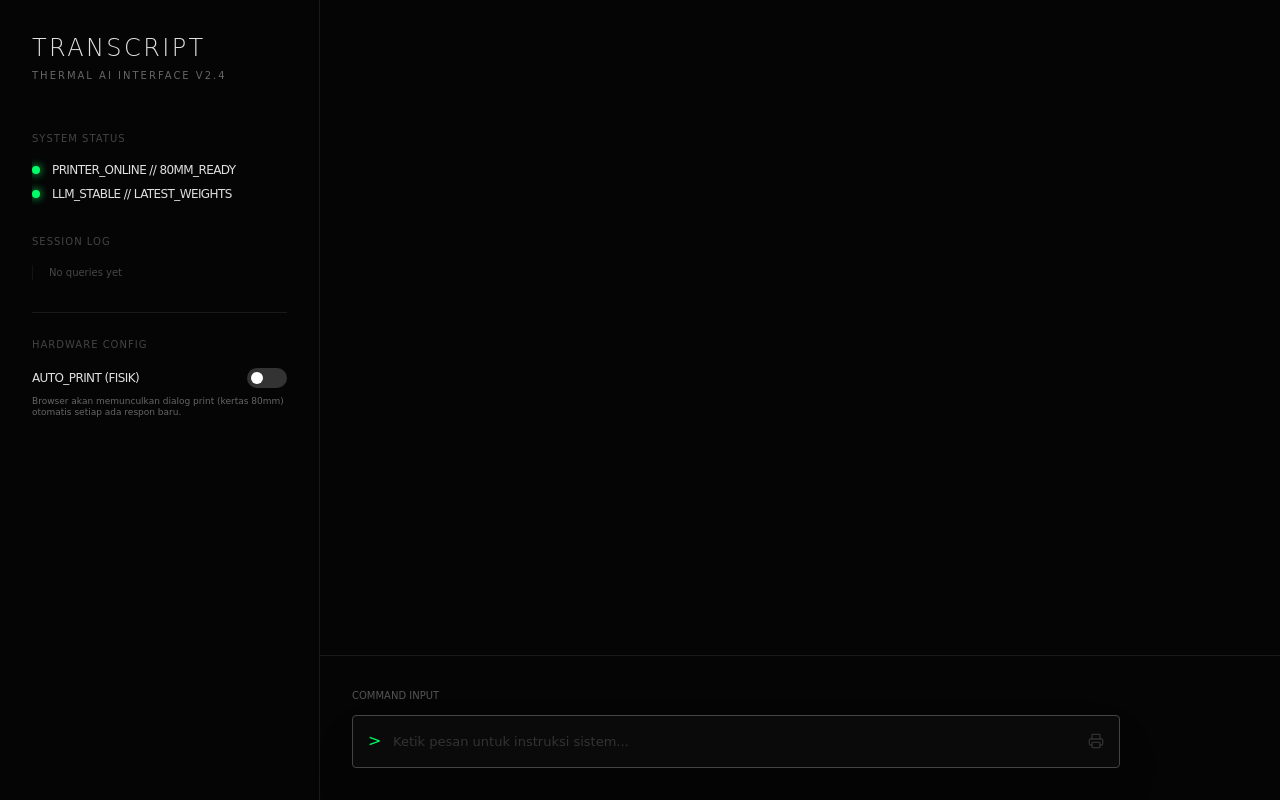
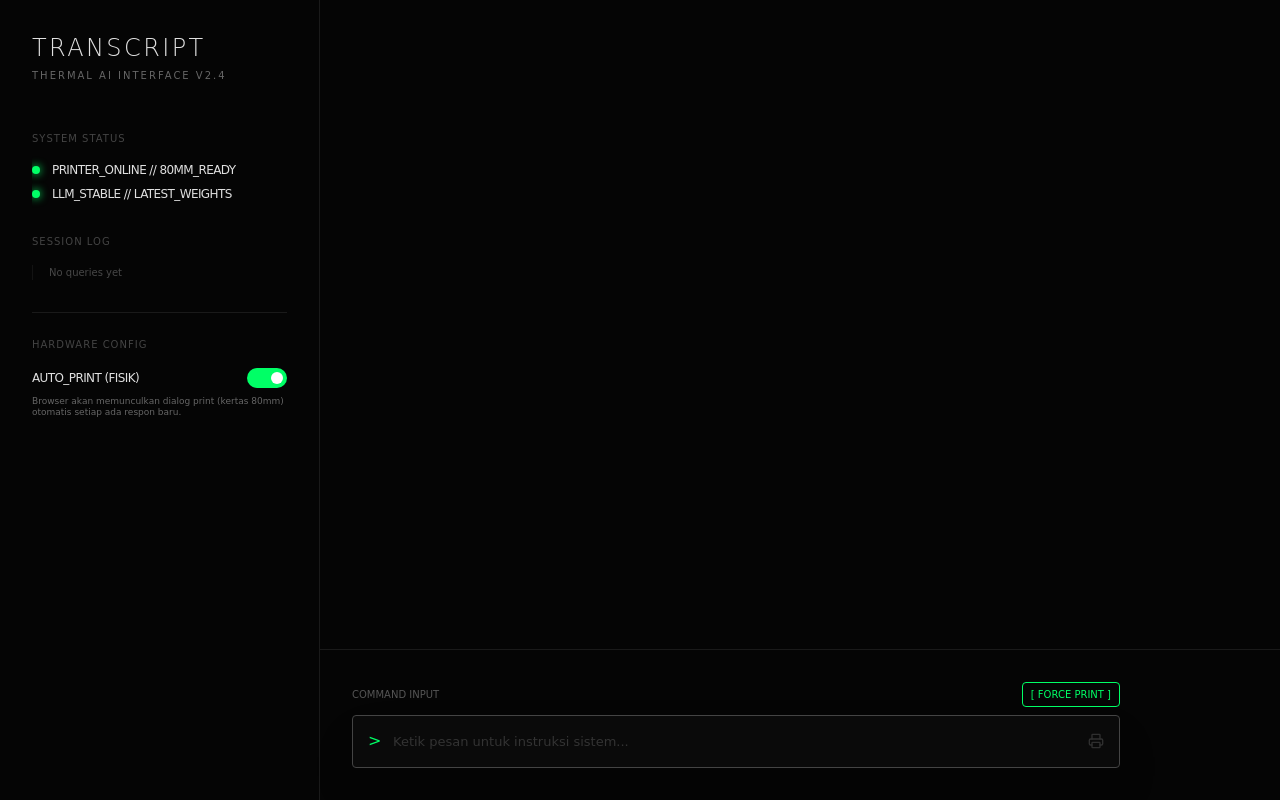
Before and after one commit to auretta-meier/jokowowow, a React (Vite) app: page / in a window 1280 px wide. Built offline with nearby package versions, Linux system fonts and the light colour scheme.

Commit message:
feat: add Electron support and print control
Introduce Electron integration for a native desktop experience and add a force-print button to the UI for improved thermal printing control.

```diff
--- /dev/null
+++ b/main.cjs
@@ -0,0 +1,38 @@
+const { app, BrowserWindow } = require('electron');
+const path = require('path');
+
+let mainWindow;
+
+function createWindow() {
+  mainWindow = new BrowserWindow({
+    width: 1024,
+    height: 768,
+    autoHideMenuBar: true,
+    webPreferences: {
+      nodeIntegration: true,
+      contextIsolation: false
+    }
+  });
+
+  // Jika dijalankan secara native di development, connect ke localhost:3000
+  // Jika dijalankan di production, Anda bisa meload file index.html dari folder dist
+  // Di sini kita asumsikan server Express sudah berjalan di port 3000
+  mainWindow.loadURL('http://localhost:3000').catch((err) => {
+    console.log("Menunggu server lokal berjalan di port 3000...");
+    setTimeout(() => {
+        mainWindow.loadURL('http://localhost:3000');
+    }, 3000);
+  });
+}
+
+app.whenReady().then(() => {
+  createWindow();
+
+  app.on('activate', function () {
+    if (BrowserWindow.getAllWindows().length === 0) createWindow();
+  });
+});
+
+app.on('window-all-closed', function () {
+  if (process.platform !== 'darwin') app.quit();
+});
--- a/package.json
+++ b/package.json
@@ -8,6 +8,7 @@
     "build": "vite build && esbuild server.ts --bundle --platform=node --format=cjs --packages=external --sourcemap --outfile=dist/server.cjs",
     "start": "node dist/server.cjs",
     "preview": "vite preview",
+    "desktop": "electron main.cjs",
     "clean": "rm -rf dist server.js",
     "lint": "tsc --noEmit"
   },
@@ -24,13 +25,14 @@
     "motion": "^12.23.24"
   },
   "devDependencies": {
+    "@types/express": "^4.17.21",
     "@types/node": "^22.14.0",
     "autoprefixer": "^10.4.21",
+    "electron": "^43.4.1",
     "esbuild": "^0.25.0",
     "tailwindcss": "^4.1.14",
     "tsx": "^4.21.0",
     "typescript": "~5.8.2",
-    "vite": "^6.2.3",
-    "@types/express": "^4.17.21"
+    "vite": "^6.2.3"
   }
 }
--- a/src/App.tsx
+++ b/src/App.tsx
@@ -11,7 +11,7 @@ export default function App() {
   const [messages, setMessages] = useState<Message[]>([]);
   const [input, setInput] = useState("");
   const [isLoading, setIsLoading] = useState(false);
-  const [autoPrint, setAutoPrint] = useState(false);
+  const [autoPrint, setAutoPrint] = useState(true);
   const receiptEndRef = useRef<HTMLDivElement>(null);
 
   const scrollToBottom = () => {
@@ -151,8 +151,17 @@ export default function App() {
 
         {/* Command Input */}
         <div className="p-8 border-t border-[#1a1a1a] bg-[#050505] z-30">
-          <div className="max-w-3xl w-full">
-            <p className="text-[10px] text-[#555] font-mono uppercase mb-3">Command Input</p>
+          <div className="max-w-3xl w-full flex flex-col gap-2">
+            <div className="flex justify-between items-center">
+              <p className="text-[10px] text-[#555] font-mono uppercase">Command Input</p>
+              <button
+                type="button"
+                onClick={() => window.print()}
+                className="text-[10px] text-[#00ff66] border border-[#00ff66] px-2 py-1 rounded hover:bg-[#00ff66] hover:text-black transition-colors"
+              >
+                [ FORCE PRINT ]
+              </button>
+            </div>
             <form onSubmit={handleSubmit} className="relative flex items-center">
               <span className="absolute left-4 text-[#00ff66] font-mono">{'>'}</span>
               <input
```
Also changed, not shown: 1 other file (tests, documents, lock files or other folders).
